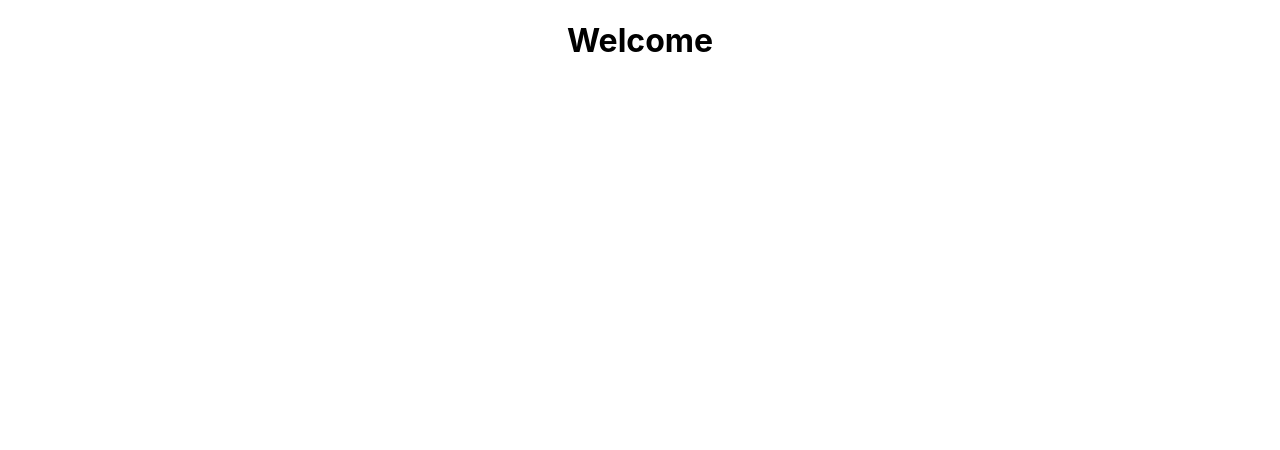
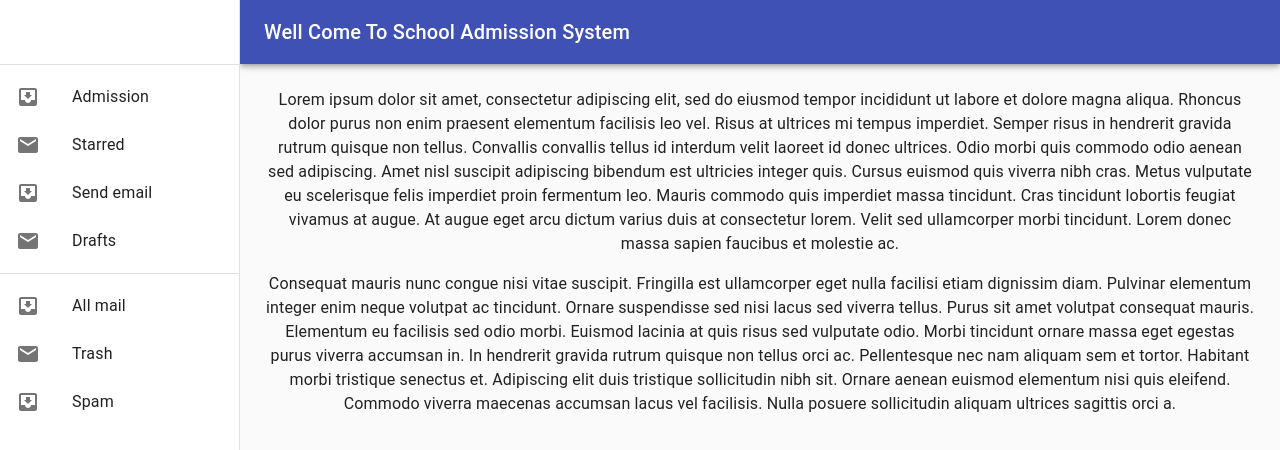
Before and after one commit to Nasru-123/School, a React (Create React App) app in the folder client/: page /dashboard in a window 1280 px wide. Shown: the top 450 px of the page. Built offline with nearby package versions, Linux system fonts and the light colour scheme.

Commit message:
created dashboard

```diff
--- a/client/package.json
+++ b/client/package.json
@@ -7,6 +7,7 @@
     "@fortawesome/free-solid-svg-icons": "^6.3.0",
     "@fortawesome/react-fontawesome": "^0.2.0",
     "@material-ui/core": "^4.12.4",
+    "@material-ui/icons": "^4.11.3",
     "@testing-library/jest-dom": "^5.16.5",
     "@testing-library/react": "^13.4.0",
     "@testing-library/user-event": "^13.5.0",
--- a/client/src/LoginPage.js
+++ b/client/src/LoginPage.js
@@ -70,7 +70,9 @@ function LoginPage() {
           />
         </div>
         <div>
-          <label className="user-password-text" htmlFor="password">Password:</label>
+          <label className="user-password-text" htmlFor="password">
+            Password:
+          </label>
           <input
             className={isTrue && isAlertVisible ? "redInput" : "input"}
             type="password"
--- a/client/src/dashboard/dashboard.js
+++ b/client/src/dashboard/dashboard.js
@@ -1,12 +1,186 @@
-import { useEffect, useState } from "react";
-import { Navigate, useNavigate } from "react-router-dom";
+import React from "react";
+import PropTypes from "prop-types";
+import AppBar from "@material-ui/core/AppBar";
+import CssBaseline from "@material-ui/core/CssBaseline";
+import Divider from "@material-ui/core/Divider";
+import Drawer from "@material-ui/core/Drawer";
+import Hidden from "@material-ui/core/Hidden";
+import IconButton from "@material-ui/core/IconButton";
+import InboxIcon from "@material-ui/icons/MoveToInbox";
+import List from "@material-ui/core/List";
+import ListItem from "@material-ui/core/ListItem";
+import ListItemIcon from "@material-ui/core/ListItemIcon";
+import ListItemText from "@material-ui/core/ListItemText";
+import MailIcon from "@material-ui/icons/Mail";
+import MenuIcon from "@material-ui/icons/Menu";
+import Toolbar from "@material-ui/core/Toolbar";
+import Typography from "@material-ui/core/Typography";
+import { makeStyles, useTheme } from "@material-ui/core/styles";
 
-const Dashboard = () => {
-  return (
+const drawerWidth = 240;
+
+const useStyles = makeStyles((theme) => ({
+  root: {
+    display: "flex",
+  },
+  drawer: {
+    [theme.breakpoints.up("sm")]: {
+      width: drawerWidth,
+      flexShrink: 0,
+    },
+  },
+  appBar: {
+    [theme.breakpoints.up("sm")]: {
+      width: `calc(100% - ${drawerWidth}px)`,
+      marginLeft: drawerWidth,
+    },
+  },
+  menuButton: {
+    marginRight: theme.spacing(2),
+    [theme.breakpoints.up("sm")]: {
+      display: "none",
+    },
+  },
+  // necessary for content to be below app bar
+  toolbar: theme.mixins.toolbar,
+  drawerPaper: {
+    width: drawerWidth,
+  },
+  content: {
+    flexGrow: 1,
+    padding: theme.spacing(3),
+  },
+}));
+
+function ResponsiveDrawer(props) {
+  const { window } = props;
+  const classes = useStyles();
+  const theme = useTheme();
+  const [mobileOpen, setMobileOpen] = React.useState(false);
+
+  const handleDrawerToggle = () => {
+    setMobileOpen(!mobileOpen);
+  };
+
+  const drawer = (
     <div>
-      <h1>Welcome</h1>
+      <div className={classes.toolbar} />
+      <Divider />
+      <List>
+        {["Admission", "Starred", "Send email", "Drafts"].map((text, index) => (
+          <ListItem button key={text}>
+            <ListItemIcon>
+              {index % 2 === 0 ? <InboxIcon /> : <MailIcon />}
+            </ListItemIcon>
+            <ListItemText primary={text} />
+          </ListItem>
+        ))}
+      </List>
+      <Divider />
+      <List>
+        {["All mail", "Trash", "Spam"].map((text, index) => (
+          <ListItem button key={text}>
+            <ListItemIcon>
+              {index % 2 === 0 ? <InboxIcon /> : <MailIcon />}
+            </ListItemIcon>
+            <ListItemText primary={text} />
+          </ListItem>
+        ))}
+      </List>
     </div>
   );
+
+  const container =
+    window !== undefined ? () => window().document.body : undefined;
+
+  return (
+    <div className={classes.root}>
+      <CssBaseline />
+      <AppBar position="fixed" className={classes.appBar}>
+        <Toolbar>
+          <IconButton
+            color="inherit"
+            aria-label="open drawer"
+            edge="start"
+            onClick={handleDrawerToggle}
+            className={classes.menuButton}
+          >
+            <MenuIcon />
+          </IconButton>
+          <Typography variant="h6" noWrap>
+            Well Come To School Admission System
+          </Typography>
+        </Toolbar>
+      </AppBar>
+      <nav className={classes.drawer} aria-label="mailbox folders">
+        {/* The implementation can be swapped with js to avoid SEO duplication of links. */}
+        <Hidden smUp implementation="css">
+          <Drawer
+            container={container}
+            variant="temporary"
+            anchor={theme.direction === "rtl" ? "right" : "left"}
+            open={mobileOpen}
+            onClose={handleDrawerToggle}
+            classes={{
+              paper: classes.drawerPaper,
+            }}
+            ModalProps={{
+              keepMounted: true, // Better open performance on mobile.
+            }}
+          >
+            {drawer}
+          </Drawer>
+        </Hidden>
+        <Hidden xsDown implementation="css">
+          <Drawer
+            classes={{
+              paper: classes.drawerPaper,
+            }}
+            variant="permanent"
+            open
+          >
+            {drawer}
+          </Drawer>
+        </Hidden>
+      </nav>
+      <main className={classes.content}>
+        <div className={classes.toolbar} />
+        <Typography paragraph>
+          Lorem ipsum dolor sit amet, consectetur adipiscing elit, sed do
+          eiusmod tempor incididunt ut labore et dolore magna aliqua. Rhoncus
+          dolor purus non enim praesent elementum facilisis leo vel. Risus at
+          ultrices mi tempus imperdiet. Semper risus in hendrerit gravida rutrum
+          quisque non tellus. Convallis convallis tellus id interdum velit
+          laoreet id donec ultrices. Odio morbi quis commodo odio aenean sed
+          adipiscing. Amet nisl suscipit adipiscing bibendum est ultricies
+          integer quis. Cursus euismod quis viverra nibh cras. Metus vulputate
+          eu scelerisque felis imperdiet proin fermentum leo. Mauris commodo
+          quis imperdiet massa tincidunt. Cras tincidunt lobortis feugiat
+          vivamus at augue. At augue eget arcu dictum varius duis at consectetur
+          lorem. Velit sed ullamcorper morbi tincidunt. Lorem donec massa sapien
+          faucibus et molestie ac.
+        </Typography>
+        <Typography paragraph>
+          Consequat mauris nunc congue nisi vitae suscipit. Fringilla est
+          ullamcorper eget nulla facilisi etiam dignissim diam. Pulvinar
+          elementum integer enim neque volutpat ac tincidunt. Ornare suspendisse
+          sed nisi lacus sed viverra tellus. Purus sit amet volutpat consequat
+          mauris. Elementum eu facilisis sed odio morbi. Euismod lacinia at quis
+          risus sed vulputate odio. Morbi tincidunt ornare massa eget egestas
+          purus viverra accumsan in. In hendrerit gravida rutrum quisque non
+          tellus orci ac. Pellentesque nec nam aliquam sem et tortor. Habitant
+          morbi tristique senectus et. Adipiscing elit duis tristique
+          sollicitudin nibh sit. Ornare aenean euismod elementum nisi quis
+          eleifend. Commodo viverra maecenas accumsan lacus vel facilisis. Nulla
+          posuere sollicitudin aliquam ultrices sagittis orci a.
+        </Typography>
+      </main>
+    </div>
+  );
+}
+
+ResponsiveDrawer.propTypes = {
+  window: PropTypes.func,
 };
 
-export default Dashboard;
+export default ResponsiveDrawer;
```
Also changed, not shown: 1 other file (tests, documents, lock files or other folders).
